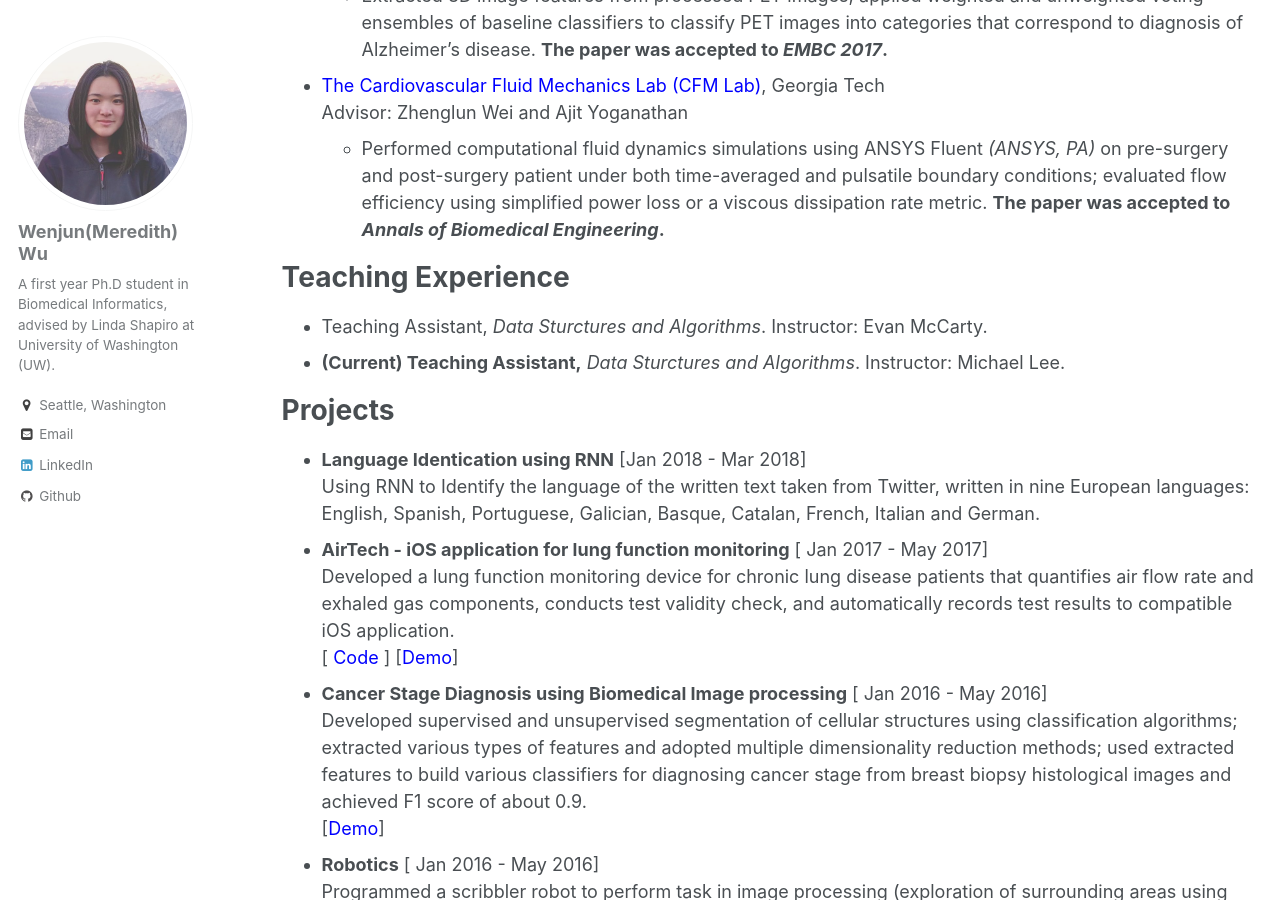
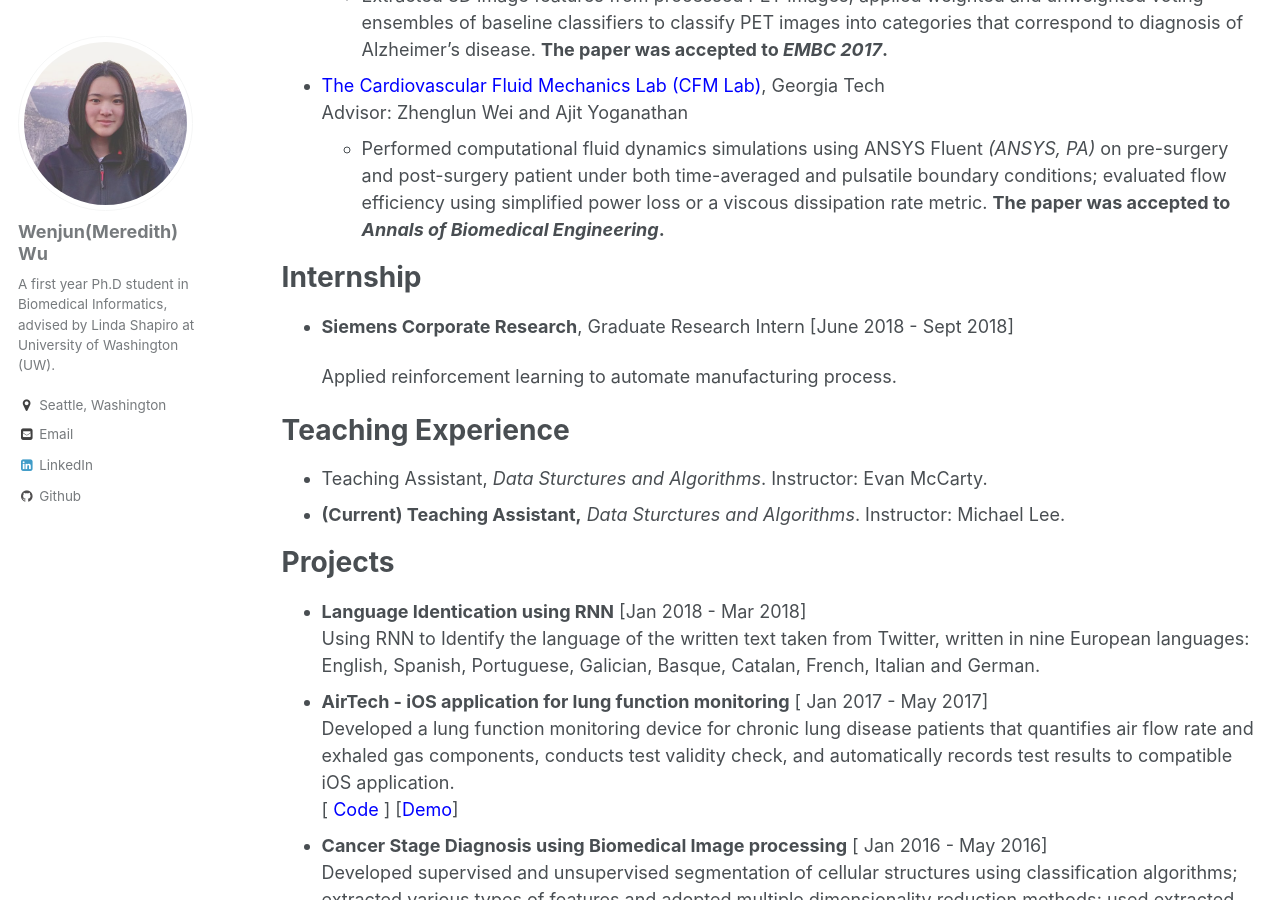
Before and after one commit to meredith-wenjunwu/meredith-wenjunwu.github.io, a Jekyll site: the page built from _pages/cv.md, in a window 1280 px wide and 900 px high, scrolled down 1261 px. Built offline with Jekyll 4.4.1, drawn with Linux system fonts in a browser that asks for light colours.

Commit message:
Add internship

```diff
--- a/_pages/cv.md
+++ b/_pages/cv.md
@@ -40,6 +40,12 @@ Education
 - [<span style="color:blue">The Cardiovascular Fluid Mechanics Lab (CFM Lab)</span>](https://miblab.bme.gatech.edu/), Georgia Tech <br/>Advisor: Zhenglun Wei and Ajit Yoganathan
   - Performed computational fluid dynamics simulations using ANSYS Fluent *(ANSYS, PA)* on pre-surgery and post-surgery patient under both time-averaged and pulsatile boundary conditions; evaluated flow efficiency using simplified power loss or a viscous dissipation rate metric. **The paper was accepted to *Annals of Biomedical Engineering*.**
 
+# Internship
+
+- **Siemens Corporate Research**, Graduate Research Intern				[June 2018 - Sept 2018]<br/>
+
+  Applied reinforcement learning to automate manufacturing process.
+
 # Teaching Experience
 
 - Teaching Assistant, [*Data Sturctures and Algorithms*. Instructor: Evan McCarty.](https://courses.cs.washington.edu/courses/cse373/17au/)
```
